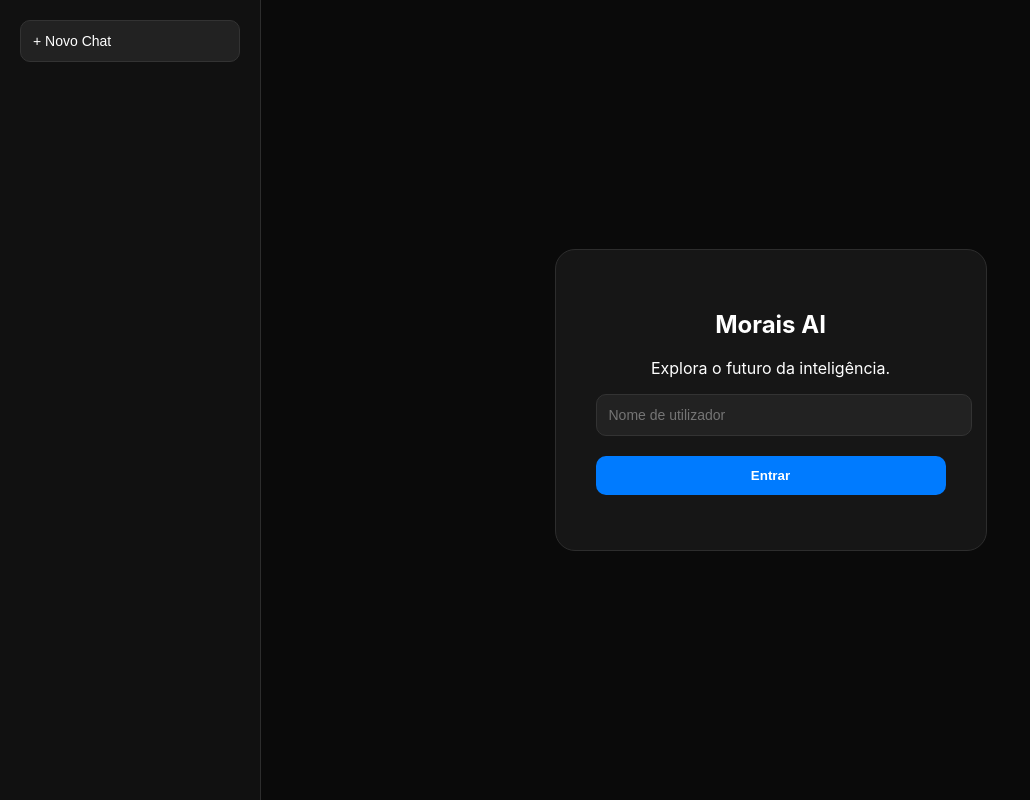
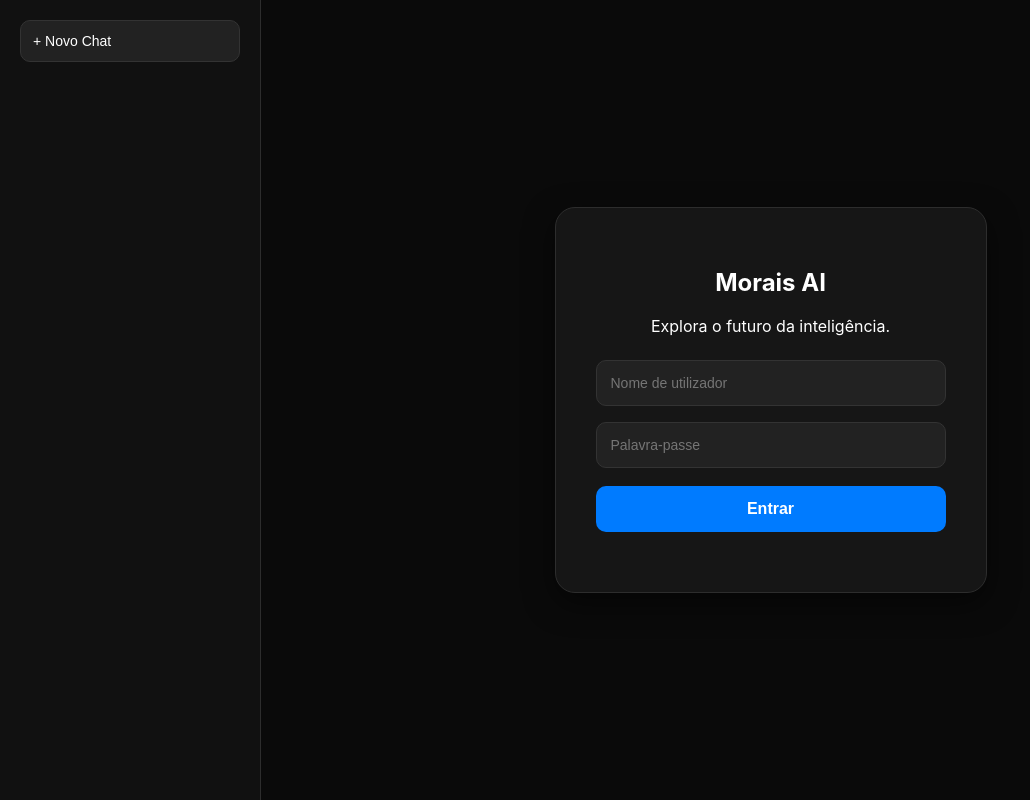
Before and after one commit to joazinhon56-bit/moraisai, a Flask app: page / in a window 1280 px wide. Shown: the whole page, without its empty margins (0-1030 px from the left). Run offline with Flask 3, Linux system fonts and the light colour scheme; some libraries are stand-ins or nearby versions.

Commit message:
Corrigido bug do Novo Chat e interface atualizada

```diff
--- a/templates/index.html
+++ b/templates/index.html
@@ -22,8 +22,13 @@
 
         /* Área Principal */
         #main-wrapper { flex: 1; display: flex; flex-direction: column; background-color: #0f0f0f; position: relative; }
+
+        /* Ajuste do Login para incluir Password */
         #login-container { position: absolute; inset: 0; background: #0a0a0a; z-index: 100; display: flex; justify-content: center; align-items: center; }
-        .login-box { background-color: #161616; padding: 40px; border-radius: 20px; border: 1px solid #2d2d2d; text-align: center; width: 350px; }
+        .login-box { background-color: #161616; padding: 40px; border-radius: 20px; border: 1px solid #2d2d2d; text-align: center; width: 350px; box-shadow: 0 10px 30px rgba(0,0,0,0.5); }
+
+        .auth-input { width: 100%; padding: 14px; margin: 8px 0; border-radius: 10px; border: 1px solid #333; background: #222; color: white; box-sizing: border-box; outline: none; transition: 0.3s; font-size: 14px; }
+        .auth-input:focus { border-color: #007bff; }
 
         /* Chat e Inputs */
         .top-bar { padding: 15px 25px; border-bottom: 1px solid #2d2d2d; display: flex; justify-content: space-between; align-items: center; }
@@ -36,7 +41,8 @@
         .input-box { background: #161616; border: 1px solid #2d2d2d; border-radius: 25px; display: flex; align-items: center; padding: 10px 20px; gap: 10px; }
         #user-input { flex: 1; background: none; border: none; color: white; outline: none; padding: 10px; }
 
-        .btn-auth-action { width: 100%; background: #007bff; color: white; border: none; padding: 12px; border-radius: 10px; margin-top: 10px; cursor: pointer; font-weight: bold; }
+        .btn-primary { width: 100%; background: #007bff; color: white; border: none; padding: 14px; border-radius: 10px; margin-top: 10px; cursor: pointer; font-weight: bold; font-size: 16px; transition: 0.2s; }
+        .btn-primary:hover { background-color: #0056b3; }
     </style>
 </head>
 <body>
@@ -45,8 +51,7 @@
         <div class="sidebar-header">
             <button class="btn-new-chat" onclick="novoChat()">+ Novo Chat</button>
         </div>
-        <div id="history-list">
-            </div>
+        <div id="history-list"></div>
     </aside>
 
     <main id="main-wrapper">
@@ -54,10 +59,17 @@
             <div class="login-box">
                 <h2>Morais AI</h2>
                 <p>Explora o futuro da inteligência.</p>
-                <input type="text" id="username" class="btn-new-chat" style="margin-bottom: 10px; cursor: text;" placeholder="Nome de utilizador">
-                <button class="btn-auth-action" onclick="processarAuth()">Entrar</button>
-                <div style="margin-top: 15px;">
-                    <div id="g_id_onload" data-client_id="314184167979-drqft3ldcshj3vn1730dtt0er1ha9spd.apps.googleusercontent.com" data-callback="handleCredentialResponse"></div>
+
+                <input type="text" id="username" class="auth-input" placeholder="Nome de utilizador">
+                <input type="password" id="password" class="auth-input" placeholder="Palavra-passe">
+
+                <button class="btn-primary" onclick="processarAuth()">Entrar</button>
+
+                <div style="margin-top: 20px; display: flex; justify-content: center;">
+                    <div id="g_id_onload"
+                         data-client_id="314184167979-drqft3ldcshj3vn1730dtt0er1ha9spd.apps.googleusercontent.com"
+                         data-callback="handleCredentialResponse">
+                    </div>
                     <div class="g_id_signin" data-type="standard"></div>
                 </div>
             </div>
@@ -93,13 +105,30 @@
             }
         };
 
-        // GESTÃO DE SESSÕES (HISTÓRICO)
+        function processarAuth() {
+            const user = document.getElementById('username').value;
+            const pass = document.getElementById('password').value;
+
+            if (user.trim().length < 3) return alert("Insere um nome válido!");
+            if (pass.length < 4) return alert("A palavra-passe deve ter pelo menos 4 caracteres!");
+
+            localStorage.setItem('morais_user', user);
+            entrarNoSistema(user);
+            carregarListaSessoes();
+            novoChat();
+        }
+
+        function entrarNoSistema(nome) {
+            document.getElementById('login-container').style.display = 'none';
+            document.getElementById('display-user').innerText = "@" + nome;
+        }
+
+        // --- Lógica de Sessões e Chat (Mantida) ---
         function carregarListaSessoes() {
             const historyList = document.getElementById('history-list');
             const sessions = JSON.parse(localStorage.getItem('morais_sessions')) || [];
             historyList.innerHTML = '';
-
-            sessions.reverse().forEach(session => {
+            sessions.slice().reverse().forEach(session => {
                 const div = document.createElement('div');
                 div.className = `history-item ${session.id === currentSessionId ? 'active' : ''}`;
                 div.innerText = session.title || "Conversa sem título";
@@ -115,35 +144,18 @@
             carregarListaSessoes();
         }
 
-        function abrirSessao(id) {
-            currentSessionId = id;
-            const sessions = JSON.parse(localStorage.getItem('morais_sessions')) || [];
-            const session = sessions.find(s => s.id === id);
-
-            const container = document.getElementById('chat-container');
-            container.innerHTML = '';
-
-            if (session && session.messages) {
-                session.messages.forEach(m => appendMessage(m.text, m.type, false));
-            }
-            carregarListaSessoes();
-        }
-
         function salvarMensagemNaSessao(text, type) {
             let sessions = JSON.parse(localStorage.getItem('morais_sessions')) || [];
             let session = sessions.find(s => s.id === currentSessionId);
-
             if (!session) {
                 session = { id: currentSessionId, title: text.substring(0, 30) + "...", messages: [] };
                 sessions.push(session);
             }
-
             session.messages.push({ text, type });
             localStorage.setItem('morais_sessions', JSON.stringify(sessions));
             carregarListaSessoes();
         }
 
-        // LÓGICA DE ENVIO E INTERFACE
         function appendMessage(text, type, save = true) {
             const container = document.getElementById('chat-container');
             const div = document.createElement('div');
@@ -158,10 +170,8 @@
             const input = document.getElementById('user-input');
             const msg = input.value.trim();
             if (!msg && !fotoData) return;
-
             if (msg) appendMessage(msg, 'user');
             input.value = '';
-
             try {
                 const res = await fetch('/chat', {
                     method: 'POST',
@@ -176,26 +186,24 @@
             }
         }
 
-        // FUNÇÕES DE AUTH (MANTIDAS)
         function handleCredentialResponse(response) {
             const payload = JSON.parse(atob(response.credential.split('.')[1]));
             localStorage.setItem('morais_user', payload.name);
             entrarNoSistema(payload.name);
-        }
-
-        function entrarNoSistema(nome) {
-            document.getElementById('login-container').style.display = 'none';
-            document.getElementById('display-user').innerText = "@" + nome;
-        }
-
-        function processarAuth() {
-            const user = document.getElementById('username').value;
-            if (user.trim().length < 3) return alert("Insere um nome!");
-            localStorage.setItem('morais_user', user);
-            entrarNoSistema(user);
+            carregarListaSessoes();
+            novoChat();
         }
 
         function fazerLogout() { localStorage.clear(); location.reload(); }
+
+        function abrirSessao(id) {
+            currentSessionId = id;
+            const sessions = JSON.parse(localStorage.getItem('morais_sessions')) || [];
+            const session = sessions.find(s => s.id === id);
+            document.getElementById('chat-container').innerHTML = '';
+            if (session) session.messages.forEach(m => appendMessage(m.text, m.type, false));
+            carregarListaSessoes();
+        }
 
         function previewImg() {
             const file = document.getElementById('file-input').files[0];
@@ -204,7 +212,7 @@
                 fotoData = e.target.result;
                 appendMessage("<i>[Imagem carregada]</i>", 'user');
             };
-            reader.readAsAsDataURL(file);
+            reader.readAsDataURL(file);
         }
     </script>
 </body>
```
